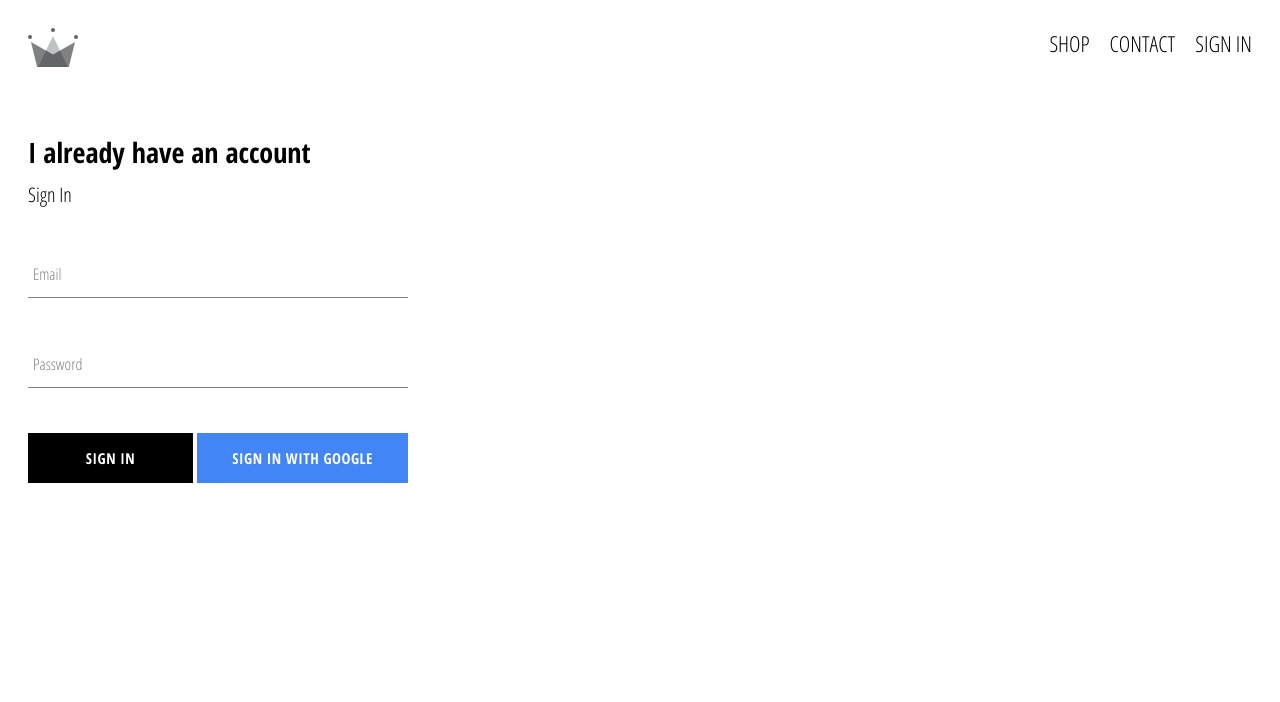
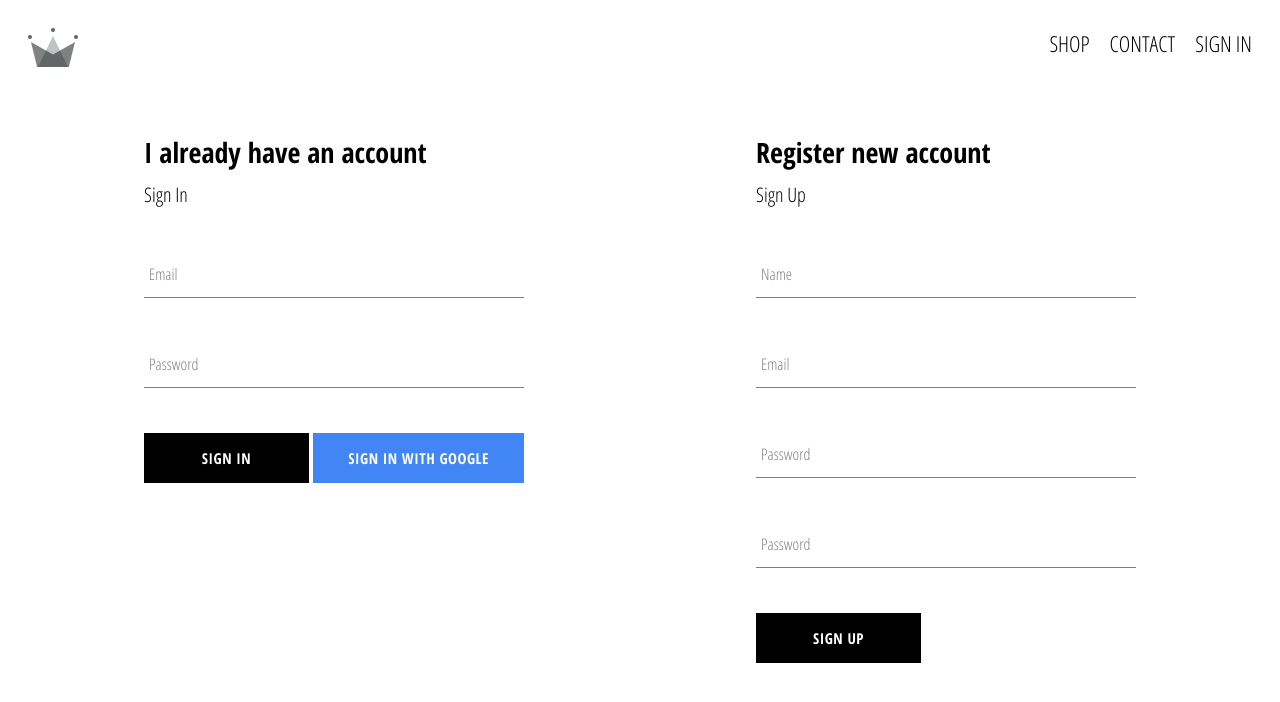
Before and after one commit to RomanSarder/crwn-shop, a React (Create React App) app: page /auth in a window 1280 px wide. Shown: the top 702 px of the page. Built offline with nearby package versions, Linux system fonts and the light colour scheme; no server answers.

Commit message:
Sign up component logic

```diff
--- a/src/components/AuthProvider.jsx
+++ b/src/components/AuthProvider.jsx
@@ -1,5 +1,5 @@
 import React, { useEffect, useState } from 'react'
-import { auth, firestore } from '../firebase/utils'
+import { auth, firestore, signOut, makeSignUpWithEmailAndPasswordFunction, makeSignInWithGoogleFunction } from '../firebase/utils'
 
 export var AuthContext = React.createContext({
     currentUser: null
@@ -11,9 +11,7 @@ export default function AuthProvider({ children }) {
 
     useEffect(function subscribeToCurrentAuthenticatedUser () {
         var unsubscribe = auth.onAuthStateChanged(async function getUserProfile (user) {
-            console.log('auth state change', currentUserUid, user?.uid)
             if (user) {
-                console.log('requesting')
                 try {
                     var userProfileSnapshot = await firestore
                         .collection('users')
@@ -37,12 +35,15 @@ export default function AuthProvider({ children }) {
         return unsubscribe
     })
 
-    function signOut () {
-        return auth.signOut()
+    var contextValue = {
+        currentUser,
+        signOut,
+        makeSignUpFunction: makeSignUpWithEmailAndPasswordFunction,
+        signInWithGoogle: makeSignInWithGoogleFunction()
     }
 
     return (
-        <AuthContext.Provider value={{ currentUser, signOut }}>
+        <AuthContext.Provider value={contextValue}>
             {children}
         </AuthContext.Provider>
     )
--- a/src/components/SignIn.jsx
+++ b/src/components/SignIn.jsx
@@ -1,63 +1,49 @@
-import React, { useState } from 'react'
-import styled from 'styled-components'
+import React, { useContext, useState } from 'react'
 
 import FormInput from './FormInput'
 import Button from './Button'
-
-import { signInWithGoogle } from '../firebase/utils'
-
-const StyledSignIn = styled.div`
-    width: 38rem;
-    display: flex;
-    flex-direction: column;
-
-    .title {
-        font-size: 2.8rem;
-        margin: 1rem 0;
-    }
-
-    span {
-        font-size: 2rem;
-    }
-
-    .buttons {
-        display: flex;
-        justify-content: space-between;
-    }
-`
+import StyledAuthForm from './styled/AuthForm'
+import { AuthContext } from './AuthProvider'
 
 export default function SignIn() {
-    const [password, setPassword] = useState('')
-    const [email, setEmail] = useState('')
+    var [form, setForm] = useState({
+        password: '',
+        email: ''
+    })
+    var { signInWithGoogle } = useContext(AuthContext)
+
+    const { password, email } = form
 
     function handleFormSubmit (event) {
         event.preventDefault()
 
-        setEmail('')
-        setPassword('')
+        setForm({
+            password: '',
+            email: ''
+        })
     }
 
-    function handleEmailChange (event) {
-        setEmail(event.target.value)
-    }
+    function handleFieldChange (event) {
+        const { name, value } = event.target
 
-    function handlePasswordChange (event) {
-        setPassword(event.target.value)
+        setForm(function updateState (prevState) {
+            return { ...prevState, [name]: value }
+        })
     }
 
     return (
-        <StyledSignIn>
+        <StyledAuthForm>
             <h2 className="title">I already have an account</h2>
             <span>Sign In</span>
             <form onSubmit={handleFormSubmit}>
-                <FormInput label="Email" name="email" type="email" value={email} handleChange={handleEmailChange} />
-                <FormInput label="Password" name="password" type="password" value={password} handleChange={handlePasswordChange} />
+                <FormInput label="Email" name="email" type="email" value={email} handleChange={handleFieldChange} />
+                <FormInput label="Password" name="password" type="password" value={password} handleChange={handleFieldChange} />
 
                 <div className="buttons">
                     <Button type="submit">Sign In</Button>
                     <Button appearance="google" onClick={signInWithGoogle}>Sign In With Google</Button>
                 </div>
             </form>
-        </StyledSignIn>
+        </StyledAuthForm>
     )
 }
--- /dev/null
+++ b/src/components/SignUp.jsx
@@ -0,0 +1,57 @@
+import React, { useContext, useState } from 'react'
+
+import FormInput from './FormInput'
+import Button from './Button'
+import StyledAuthForm from './styled/AuthForm'
+import { AuthContext } from './AuthProvider'
+
+export default function SignUp() {
+    const [form, setForm] = useState({
+        password: '',
+        displayName: '',
+        email: '',
+        confirmPassword: ''
+    })
+    var { makeSignUpFunction } = useContext(AuthContext)
+    const { password, displayName, email, confirmPassword } = form
+
+    function handleFieldChange (event) {
+        const { value, name } = event.target
+
+        setForm(function updateState(previousState) {
+            return { ...previousState, [name]: value }
+        })
+
+    }
+
+    async function handleFormSubmit (event) {
+        event.preventDefault()
+        var signUpWithEmailAndPassword = makeSignUpFunction({ displayName })
+
+        if (password !== confirmPassword) {
+            alert('Passwords does not match!')
+            return
+        }
+
+        try {
+            await signUpWithEmailAndPassword(email, password)
+        } catch (error) {
+            console.log(`Error while trying to sign up user: ${error}`)
+        }
+    }
+
+    return (
+        <StyledAuthForm>
+            <h2 className="title">Register new account</h2>
+            <span>Sign Up</span>
+            <form onSubmit={handleFormSubmit}>
+                <FormInput label="Name" name="displayName" type="text" value={displayName} handleChange={handleFieldChange} />
+                <FormInput label="Email" name="email" type="email" value={email} handleChange={handleFieldChange} />
+                <FormInput label="Password" name="password" type="password" value={password} handleChange={handleFieldChange} />
+                <FormInput label="Password" name="confirmPassword" type="password" value={confirmPassword} handleChange={handleFieldChange} />
+
+                <Button type="submit">Sign Up</Button>
+            </form>
+        </StyledAuthForm>
+    )
+}
--- /dev/null
+++ b/src/components/styled/AuthForm.js
@@ -0,0 +1,23 @@
+import styled from 'styled-components'
+
+const StyledAuthForm = styled.div`
+    width: 38rem;
+    display: flex;
+    flex-direction: column;
+
+    .title {
+        font-size: 2.8rem;
+        margin: 1rem 0;
+    }
+
+    span {
+        font-size: 2rem;
+    }
+
+    .buttons {
+        display: flex;
+        justify-content: space-between;
+    }
+`
+
+export default StyledAuthForm
--- a/src/firebase/utils.js
+++ b/src/firebase/utils.js
@@ -17,10 +17,9 @@ firebase.initializeApp(config)
 const provider = new firebase.auth.GoogleAuthProvider()
 provider.setCustomParameters({ 'promtp': 'select_account' })
 
-export const auth = firebase.auth()
-export const firestore = firebase.firestore()
-export async function createUserProfileDocument (user, additionalData) {
+async function createUserProfileDocument (user, additionalData) {
     var { uid, displayName, email } = user
+
     const createdAt = Date.now()
 
     if (!user) return;
@@ -39,12 +38,53 @@ export async function createUserProfileDocument (user, additionalData) {
         console.log(`Error while trying to create profile docuemnt: ${error}`)
     }
 }
-export async function signInWithGoogle () {
-    try {
-        var { user } = await auth.signInWithPopup(provider)
-        await createUserProfileDocument(user)
-    } catch (error) {
-        console.log(`Error while trying to log in via google: ${error}`)
+
+function withCreateUserProfileDocument (fn) {
+    return function makeCreateUserProfileDocumentAfterOperationFunction (additionalData) {
+        return async function createUserProfileDocumentAfterOperation (...args) {
+            try {
+                try {
+                    var response = await fn(...args)
+                } catch (error) {
+                    console.log(error.message)
+                }
+
+                await createUserProfileDocument(response.user, additionalData)
+
+                return response
+            } catch (error) {
+                console.log(`Error while trying to create user profile document: ${error.message}`)
+            }
+        }
     }
 }
+
+async function _signUpWithEmailAndPassword (email, password) {
+    try {
+        var response = await auth.createUserWithEmailAndPassword(email, password)
+        return response
+    } catch (error) {
+        throw new Error(`Error while trying to sign up with email and password: ${error.message}`)
+    }
+}
+
+async function _signInWithGoogle () {
+    try {
+        var response = await auth.signInWithPopup(provider)
+        return response
+    } catch (error) {
+        throw new Error(`Error while trying to log in via google: ${error.message}`)
+    }
+}
+
+export const auth = firebase.auth()
+export const firestore = firebase.firestore()
+export function signOut () {
+    return auth.signOut()
+}
+
+
+
+export const makeSignUpWithEmailAndPasswordFunction = withCreateUserProfileDocument(_signUpWithEmailAndPassword)
+export const makeSignInWithGoogleFunction = withCreateUserProfileDocument(_signInWithGoogle)
 export default firebase
--- a/src/pages/auth/AuthPage.jsx
+++ b/src/pages/auth/AuthPage.jsx
@@ -1,13 +1,18 @@
 import React from 'react'
 import styled from 'styled-components'
 import SignIn from '../../components/SignIn'
+import SignUp from '../../components/SignUp'
 
-const StyledAuthPage = styled.div``
+const StyledAuthPage = styled.div`
+    display: flex;
+    justify-content: space-around;
+`
 
 export default function AuthPage() {
     return (
         <StyledAuthPage>
             <SignIn />
+            <SignUp />
         </StyledAuthPage>
     )
 }
```
